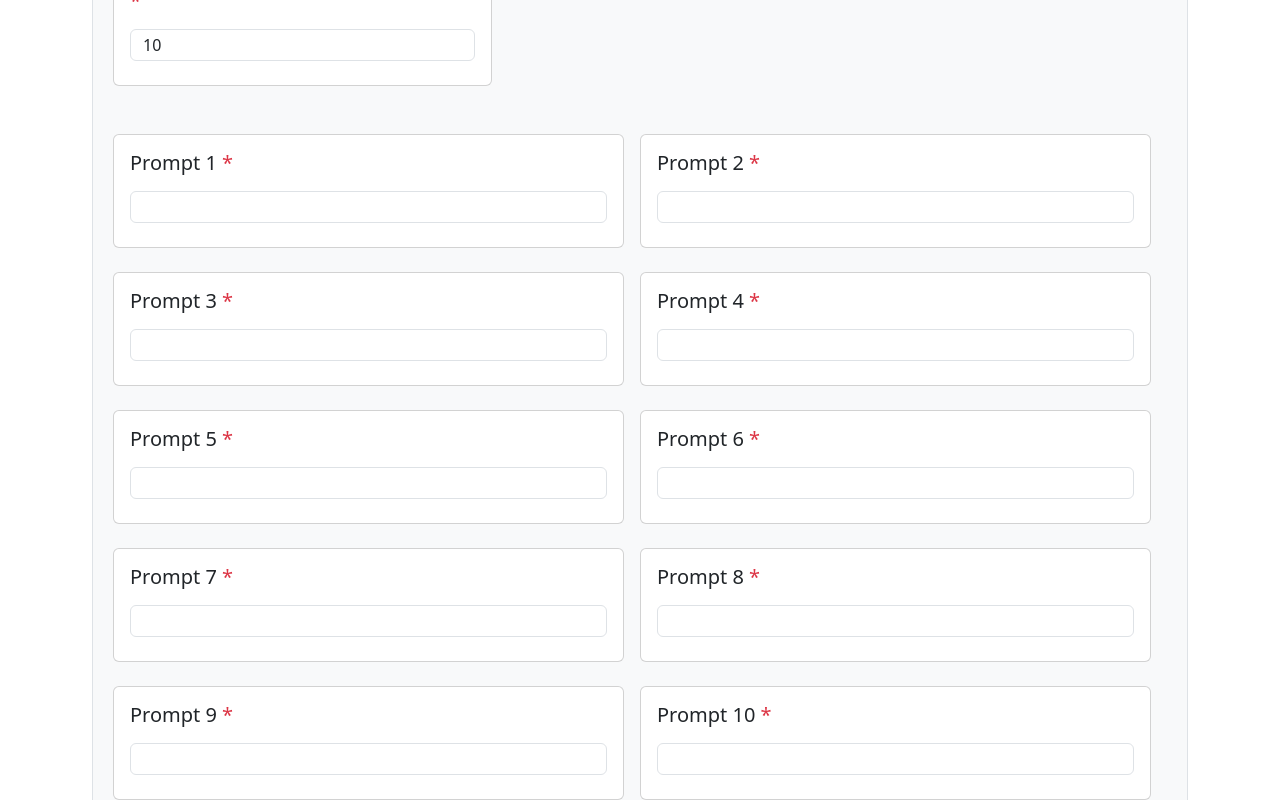
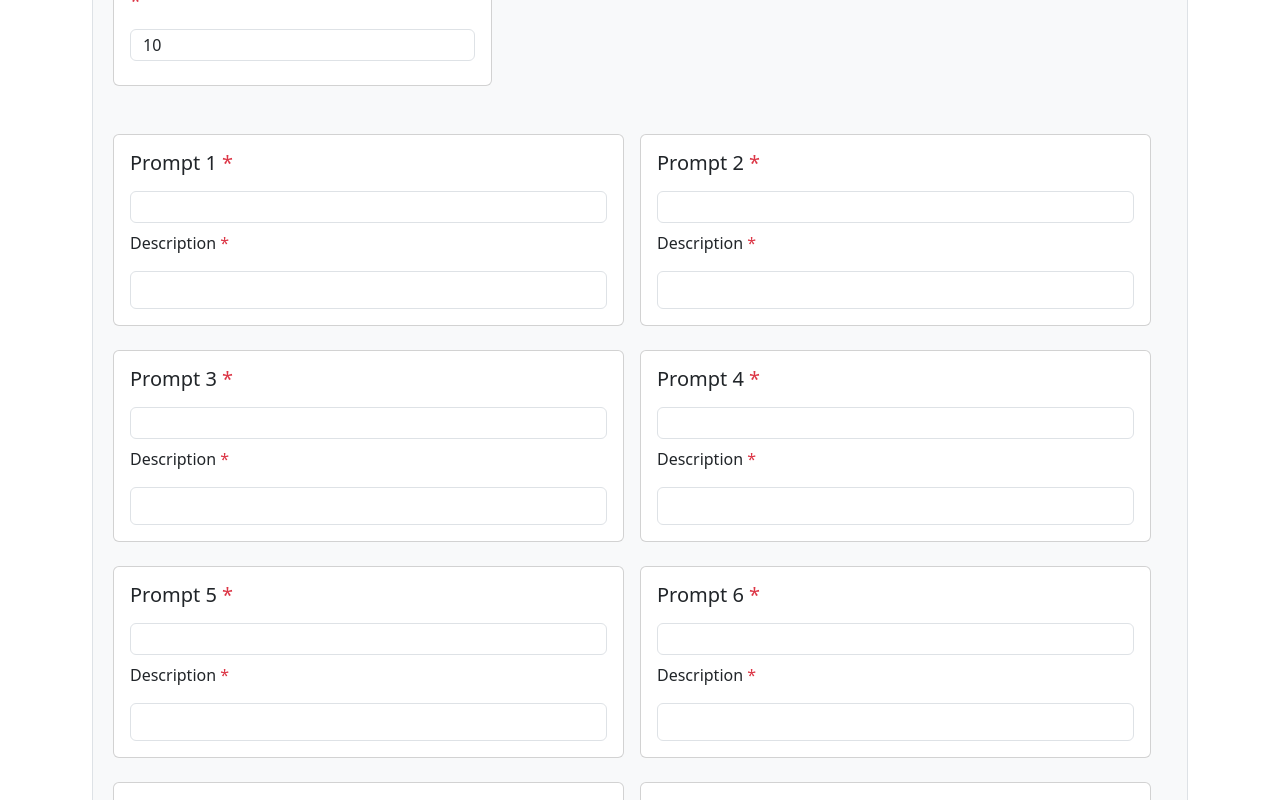
Before and after one commit to AplUSAndmINUS/beta-hive-story-submission, a React (Create React App) app: page /admin in a window 1280 px wide. Shown: the part 1720-2520 px from the top of the page. Built offline with nearby package versions, Linux system fonts and the light colour scheme.

Commit message:
updated admin to account for descriptions

```diff
--- a/src/components/form-elements/input/input-type.tsx
+++ b/src/components/form-elements/input/input-type.tsx
@@ -3,6 +3,8 @@ import React from 'react';
 interface InputTypeProps {
   isDisabled: boolean;
   isImageUpload?: boolean;
+  isContentWarning?: boolean;
+  isPrompts?: boolean;
   name: string;
   value?: any;
   label: string;
@@ -17,6 +19,8 @@ interface InputTypeProps {
 export const InputType: React.FC<InputTypeProps> = ({
   isDisabled = false,
   isImageUpload = false,
+  isContentWarning = false,
+  isPrompts = false,
   name,
   value,
   isRequired = false,
@@ -37,7 +41,10 @@ export const InputType: React.FC<InputTypeProps> = ({
         <div className='card mt-4 me-3'>
           <div className='card-body'>
             <h5 className='card-title'>
-              <label htmlFor={name} className='d-flex flex-column align-items-start'>
+              <label
+                htmlFor={name}
+                className='d-flex flex-column align-items-start'
+              >
                 <span>
                   {label}
                   {isRequired && <span className='text-danger'> *</span>}
@@ -61,6 +68,29 @@ export const InputType: React.FC<InputTypeProps> = ({
                 />
               </label>
             </h5>
+            {(isPrompts || isContentWarning) && (
+              <label
+                htmlFor={`${name}2`}
+                className='d-flex flex-column align-items-start'
+              >
+                <span>
+                  Description
+                  {isRequired && <span className='text-danger'> *</span>}
+                </span>
+                <input
+                  className='form-control mt-3'
+                  disabled={isDisabled}
+                  value={value || ''}
+                  onChange={onChange}
+                  required={isRequired}
+                  name={`${name}2`}
+                  id={`${name}2`}
+                  style={{
+                    marginRight: '1rem',
+                  }}
+                />
+              </label>
+            )}
             {isImageUpload && (
               <div className='d-flex justify-content-start align-items-center input-group mb-3'>
                 <button className='btn btn-primary' type='button'>
--- a/src/pages/admin/admin.tsx
+++ b/src/pages/admin/admin.tsx
@@ -308,6 +308,8 @@ export const AdminPage: React.FC = () => {
                 isDisabled={false}
                 isRequired
                 label={`${labelPrefix} ${index + 1}`}
+                isContentWarning={inputType === 'contentWarnings'}
+                isPrompts={inputType === 'prompts'}
                 isImageUpload={labelPrefix === 'Beta HIVE'}
               />
             );
--- a/src/pages/prompt-selection/prompt-selection.tsx
+++ b/src/pages/prompt-selection/prompt-selection.tsx
@@ -39,7 +39,7 @@ export const PromptSelection: React.FC = () => {
         <Selections />
       </div>
       <div className='row'>
-        <h3 className='pb-2 mt-5'>Character</h3>
+        <h3 className='pb-2 mt-5'>Prompts</h3>
         {CHARACTER_SELECTIONS.map((character, index) => (
           <PromptCard
             key={character.name + index}
```
